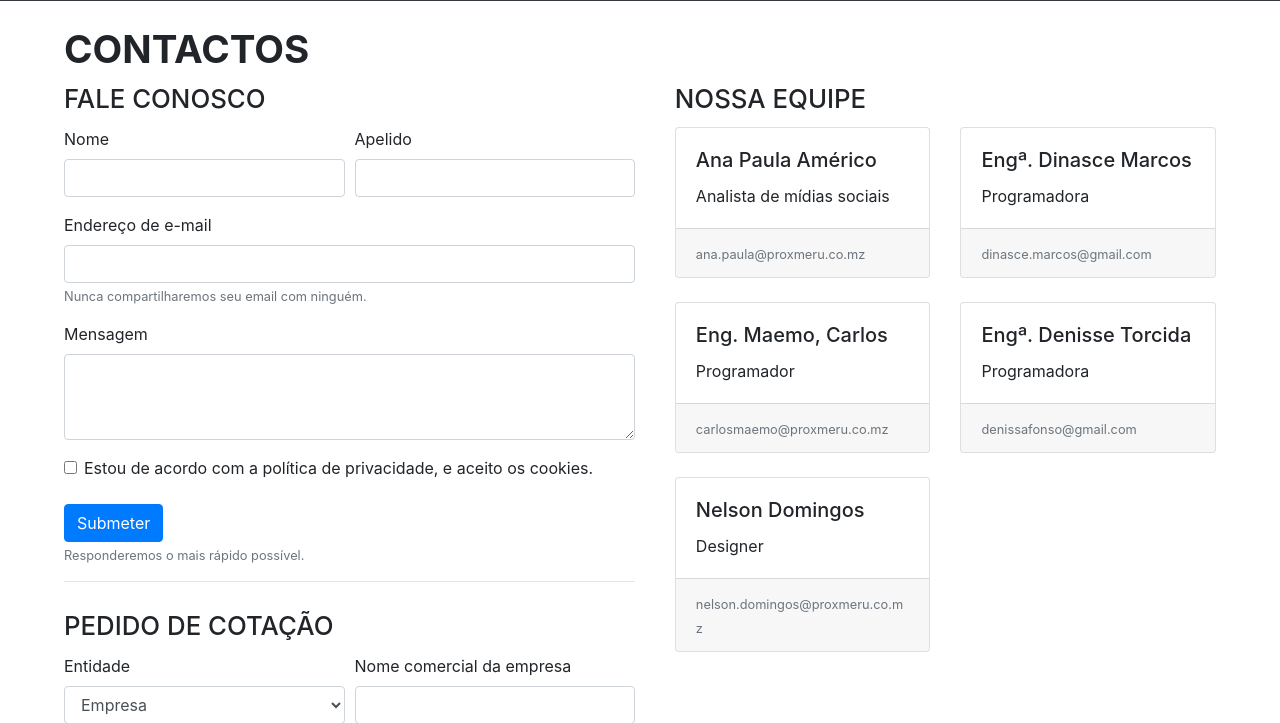
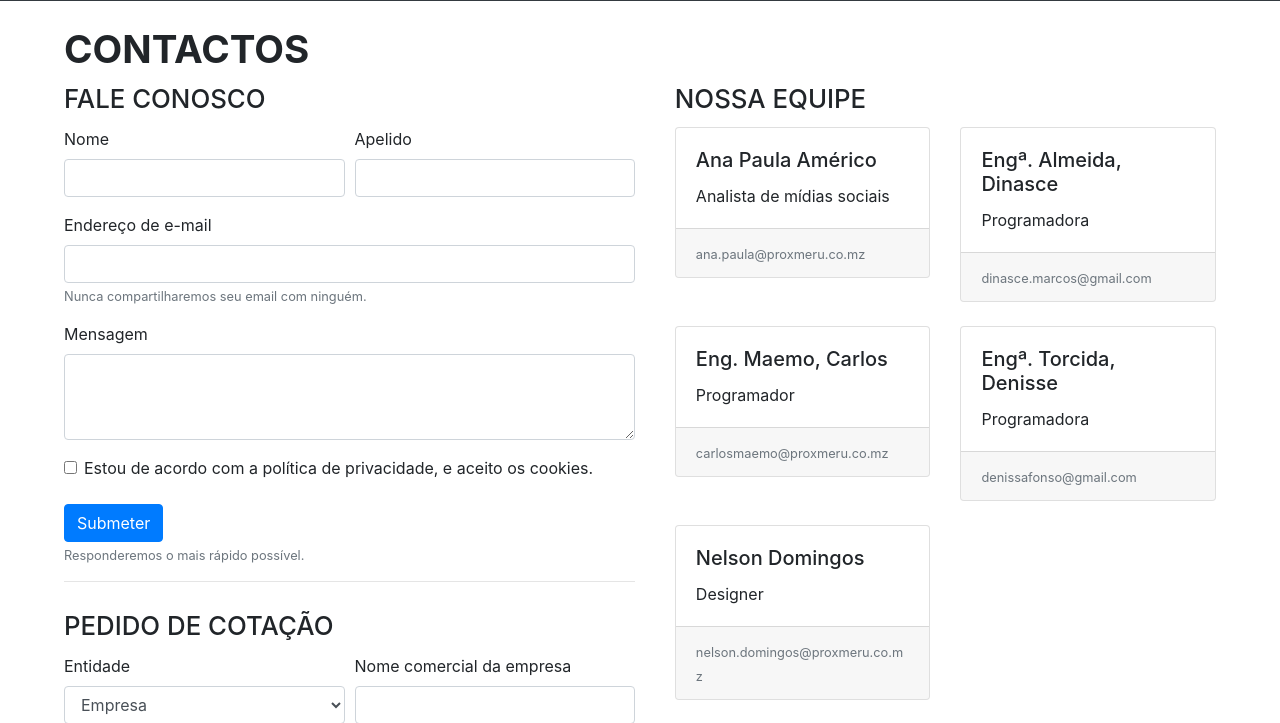
Before and after one commit to proxmeru/proxmeruWebsite, a PHP site: page / in a window 1280 px wide. Shown: the part 4146-4869 px from the top of the page. Run offline with PHP 8.4, Linux system fonts and the light colour scheme; some libraries are stand-ins or nearby versions.

Commit message:
Actualizado

```diff
--- a/index.php
+++ b/index.php
@@ -966,7 +966,7 @@
                         <!--                        <img src="img/pessoas/AnaPaula.jpg" class="card-img-top" alt="..."-->
                         <!--                             style="width: 100%; height: 100%">-->
                         <div class="card-body">
-                            <h5 class="card-title">Engª. Dinasce Marcos</h5>
+                            <h5 class="card-title">Engª. Almeida, Dinasce</h5>
                             <p class="card-text">Programadora</p>
                         </div>
                         <div class="card-footer">
@@ -999,7 +999,7 @@
                         <!--                        <img src="img/pessoas/AnaPaula.jpg" class="card-img-top" alt="..."-->
                         <!--                             style="width: 100%; height: 100%">-->
                         <div class="card-body">
-                            <h5 class="card-title">Engª. Denisse Torcida</h5>
+                            <h5 class="card-title">Engª. Torcida, Denisse</h5>
                             <p class="card-text">Programadora</p>
                         </div>
                         <div class="card-footer">
```
